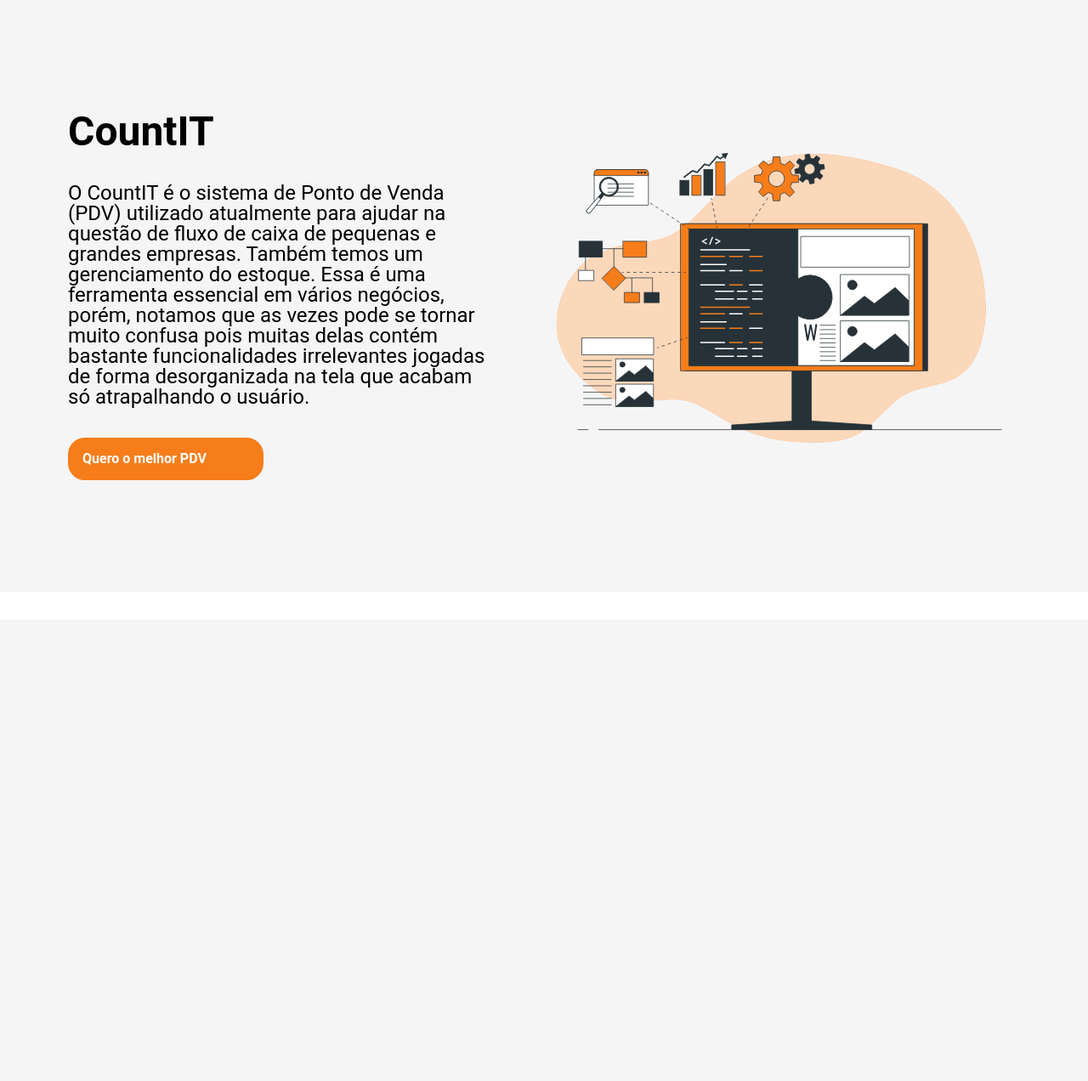
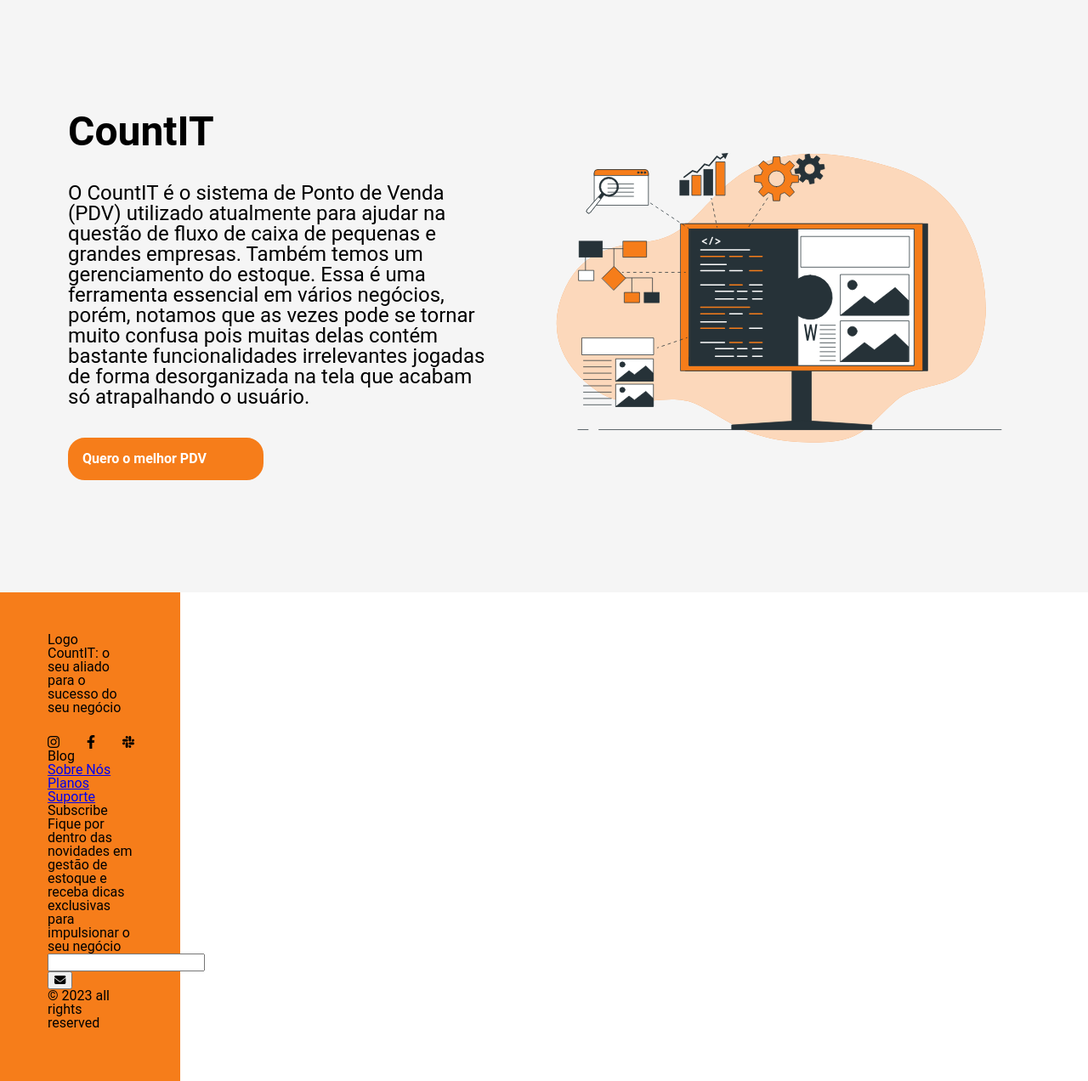
Before and after one commit to luismingati/countIt, a Django app: page / in a window 1280 px wide. Shown: the part 71-1343 px from the top of the page at 85% size. Before the commit the page ends 636 px from the top, so only its background shows below. Run offline with Django 4.2, Linux system fonts and the light colour scheme.

Commit message:
footer unfinished

```diff
--- a/app/static/css/style.css
+++ b/app/static/css/style.css
@@ -116,3 +116,26 @@
         margin-top: 36px;
     }
 }
+
+
+#footer{
+    width: 100%;
+    color: black;
+}
+#footer_content{
+    background-color: #F67D1A;
+    display: grid;
+    grid-template-columns: repeat(4,1fr);
+    padding: 3rem 3.5rem;
+}
+#footer_contacts{
+    margin-bottom: 0.75rem;
+}
+#footer_social_media{
+    display: flex;
+    gap: 2rem;
+    margin-top: 1.5rem;
+}
+#footer_social_media .footer-link{
+
+}
--- a/app/templates/app/index.html
+++ b/app/templates/app/index.html
@@ -9,6 +9,7 @@
     <link rel="stylesheet" href="/static/css/style.css">
     <link rel="stylesheet" href="/static/css/register.css">
 
+    <link rel="stylesheet" href="https://cdnjs.cloudflare.com/ajax/libs/font-awesome/6.2.1/css/all.min.css" integrity="sha512-MV7K8+y+gLIBoVD59lQIYicR65iaqukzvf/nwasF0nqhPay5w/9lJmVM2hMDcnK1OnMGCdVK+iQrJ7lzPJQd1w==" crossorigin="anonymous" referrerpolicy="no-referrer" />
     <title>CountIT</title>
 </head>
 <body>
@@ -34,7 +35,58 @@
     {% endblock homecontent %}
 
     <footer>
+        <div id="footer_content" style="display:block; width:100px">
+            <div id= "footer_contacts">
+                <h1>Logo</h1>
+                <p>CountIT: o seu aliado para o sucesso do seu negócio</p>
 
-    </footer>
+                <div id= "footer_social_media">
+                    <a href="#" class="footer_link", id="instagram">
+                        <i class="fa-brands fa-instagram" style="color: black;"></i>
+                    </a>
+
+                    <a href="#" class="footer_link", id="facebook">
+                        <i class="fa-brands fa-facebook-f" style="color: black;"></i>
+                    </a>
+
+                    <a href="#" class="footer_link", id="slack">
+                        <i class="fa-brands fa-slack" style="color: black;"></i>
+                    </a>
+            </div>
+            <ul class="footer-list">
+                <li>
+                    <h3>Blog</h3>
+
+                </li>
+
+                <li>
+                    <a href= "#" class="footer-link">Sobre Nós</a>
+                </li>
+
+                <li>
+                    <a href= "#" class="footer-link">Planos</a>
+                </li>
+
+                <li>
+                    <a href= "#" class="footer-link">Suporte</a>
+                </li>
+            </ul>
+            <div id="footer_subscribe">
+                <h3>Subscribe</h3>
+
+                <p>Fique por dentro das novidades em gestão de estoque e receba dicas exclusivas para impulsionar o seu negócio</p>
+            </div>
+            <div id="input_group">
+                <input type="email" id= "email">
+                <button>
+                    <i class="fa-solid fa-envelope"></i>
+                </button>
+            </div>
+            <div id="footer_copyright">
+                &#169
+                2023 all rights reserved
+            </div>
+        </div>
+    <footer>
 </body>
 </html>
```
